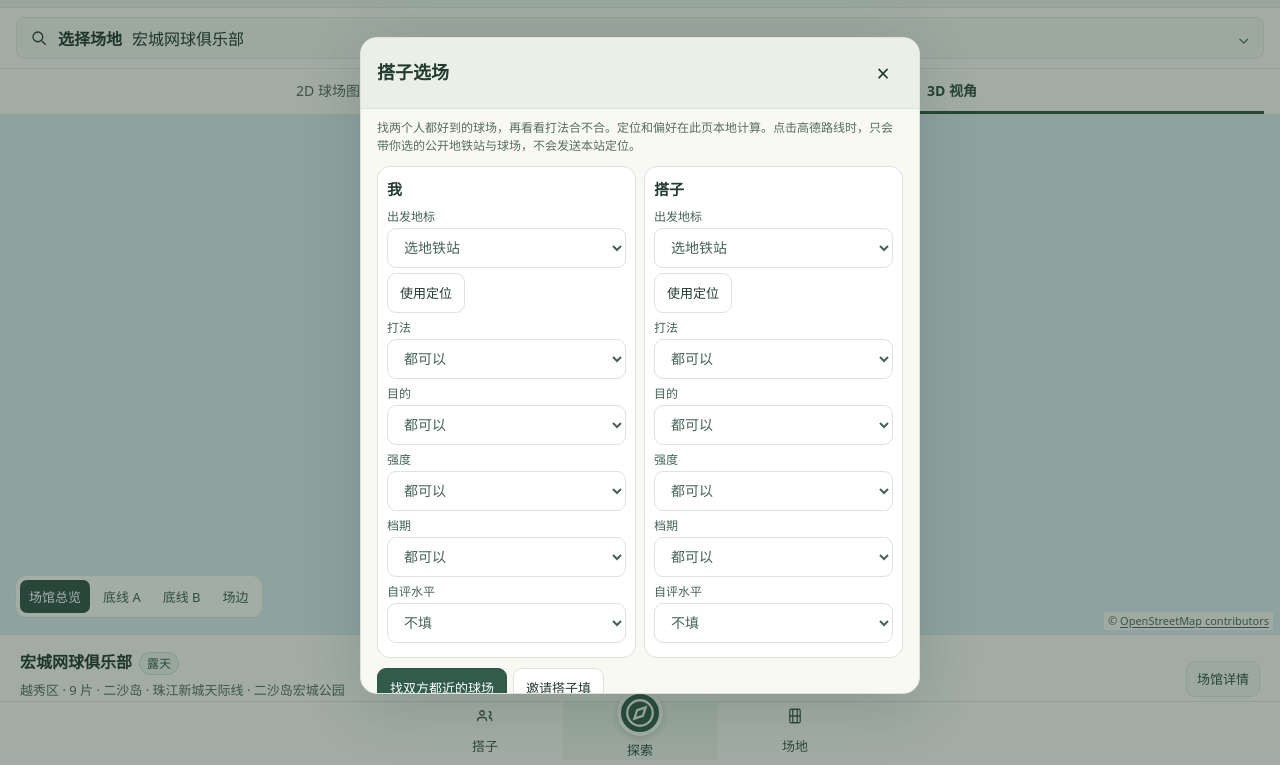
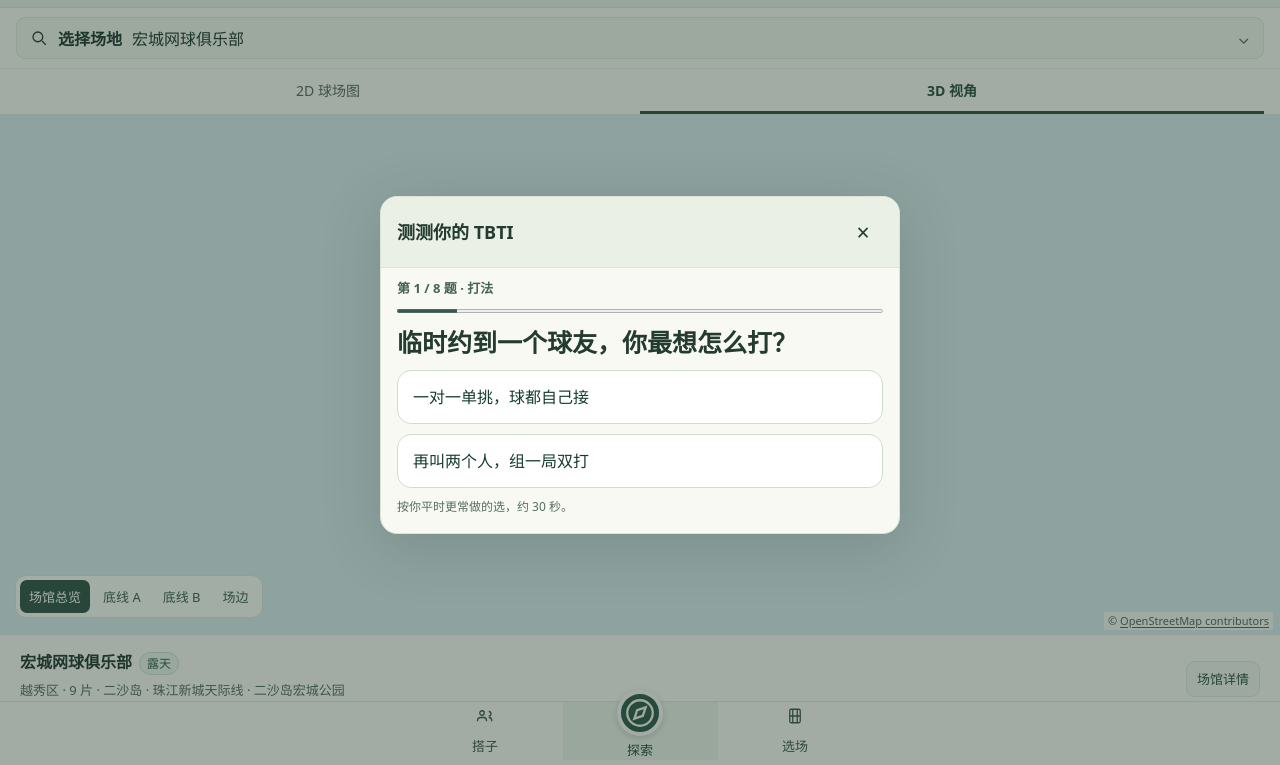
Before and after one commit to hangtumao/court-live, a plain HTML site: page index.html in a window 1280 px wide. Both pictures are taken after a click on the button "搭子". Shown: the part 35-800 px from the top of the page. Drawn offline with Linux system fonts and the light colour scheme; no server answers.

Commit message:
Split the eight-question TBTI quiz from two-player court selection

```diff
--- a/buddy.js
+++ b/buddy.js
@@ -74,7 +74,53 @@ const u=new URL('.',location.href),h=new URLSearchParams();
 function add(readout,i){if(readout.station)h.set('a'+i,readout.station);else if(readout.loc)h.set('a'+i,snap(readout.loc));if(!/^_+$/.test(readout.p))h.set('p'+i,readout.p);if(readout.l)h.set('l'+i,readout.l);}
 if(withReply&&invite){add(read(0),0);add(read(1),1);}else add(a,0);
 u.hash=h.toString();const input=$('buddyCopy');input.value=u.href;input.hidden=false;input.select();const note=$('buddyNote');note.textContent='复制链接发给球友，微信内也可以贴链接。';if(navigator.clipboard)navigator.clipboard.writeText(u.href).then(()=>note.textContent='链接已复制，发给球友就行。').catch(()=>{});}
-$('buddyOpen').onclick=()=>{dlg.showModal();};$('buddyRun').onclick=result;$('buddyShare').onclick=()=>share(false);$('buddyReturn').onclick=()=>share(true);$('buddyReturn').hidden=!invite||reply;$('courtPick').onclick=()=>{if($('plan').disabled)$('find').click();else{$('plan').click();$('stage').scrollIntoView({block:'nearest',behavior:'smooth'});}}; if(invite){dlg.showModal();if(reply)result()}
+$('buddyRun').onclick=result;$('buddyShare').onclick=()=>share(false);$('buddyReturn').onclick=()=>share(true);$('buddyReturn').hidden=!invite||reply; if(invite){dlg.showModal();if(reply)result()}
+
+/* Eight short situations feed the same four dimensions used for friend comparisons. */
+const qz=dialog('tbtiDlg','测测你的 TBTI','<div id="quizBody"></div>');
+qz.classList.add('tbti');
+const quizStyle=document.createElement('style');
+quizStyle.textContent='.tbti{width:min(94vw,520px)} .tbti #quizBody{display:grid;gap:10px} .tbti #quizBody>*{margin:0} .tbti h3{font-size:clamp(20px,5vw,25px);line-height:1.4} .tbti .quizStep{font-size:13px;color:#456455;font-weight:700} .tbti progress{width:100%;height:8px;accent-color:#315b4b} .tbti .quizChoice{width:100%;min-height:54px;border:1px solid #cbded1;border-radius:14px;background:#fff;text-align:left;padding:11px 15px;color:#183c31;font:inherit;line-height:1.4} .tbti .quizChoice:hover,.tbti .quizChoice[aria-pressed=true]{background:#e8f1e7;border-color:#497b61} .tbti .quizCode{font-size:42px;color:#214d3e;font-weight:800;letter-spacing:.09em} .tbti .quizTraits{display:grid;grid-template-columns:1fr 1fr;gap:8px} .tbti .quizTrait{background:#e8f1e7;border-radius:10px;padding:8px 10px;line-height:1.4} .tbti .quizTrait strong{display:block} .tbti .quizActions{display:flex;flex-wrap:wrap;gap:7px} .tbti .quizActions button{min-height:42px}';
+document.head.append(quizStyle);
+const quiz=[
+ [0,2,'临时约到一个球友，你最想怎么打？',['一对一单挑，球都自己接','再叫两个人，组一局双打']],
+ [1,2,'订到一小时，你更想怎么用？',['多球练习，把一个动作练熟','从第一球就开始计分']],
+ [2,2,'打完一场，你希望自己是什么状态？',['出点汗就好，还能一起吃饭','尽量打到尽兴，强度拉满']],
+ [3,2,'有人想和你固定约球，哪个档更好约？',['工作日下班后的晚上','周末白天或傍晚']],
+ [0,1,'最后还有二十分钟，你会选？',['再和一个人单打几局','和大家再来一轮双打']],
+ [1,1,'今天发球老失误，你更想？',['先停下练几个发球','继续比赛，在比分里调整']],
+ [2,1,'搭子比你厉害，怎么打最舒服？',['放慢一点，来回能接上就挺好','跟上他的节奏，逼自己多跑几步']],
+ [3,1,'朋友临时约球，你平时哪个时段更有空？',['周一到周五的晚上','周六或周日']],
+];
+const qbody=$('quizBody');const storeKey='court-live-tbti-v1';
+let qa=[],qi=0,qdone='';
+function validCode(v){return typeof v==='string'&&v.length===4&&[...v].every((c,i)=>axes[i].slice(1).some(x=>x[0]===c));}
+function quizScore(a){const score=[0,0,0,0];quiz.forEach(([dim,w],i)=>{score[dim]+=(a[i]===1?1:-1)*w});return score.map((n,i)=>axes[i][n>0?2:1][0]).join('');}
+function qbtn(txt,where,fn,cls='btn'){const b=el('button',txt,where);b.type='button';b.className=cls;b.onclick=fn;return b;}
+function qshow(){
+ qbody.replaceChildren();
+ if(qdone){
+   el('p','你的 TBTI',qbody).className='quizStep';
+   el('div',qdone,qbody).className='quizCode';
+   const grid=el('div','',qbody);grid.className='quizTraits';
+   [...qdone].forEach((c,i)=>{const cell=el('div',axes[i][0],grid);cell.className='quizTrait';el('strong',axes[i].find(x=>x[0]===c)[1],cell);});
+   el('p','这是球风偏好，不是能力评级；下次想怎么打，可以再测。',qbody).className='muted';
+   const row=el('div','',qbody);row.className='quizActions';
+   qbtn('带着结果去选场',row,()=>{const own=invite&&!reply?1:0;[...qdone].forEach((c,i)=>configs[own].axes[i].value=c);qz.close();dlg.showModal();},'btn primary');
+   qbtn('重测',row,()=>{qa=[];qi=0;qdone='';qshow();});
+   return;
+ }
+ const [dim,w,question,choices]=quiz[qi];
+ el('p','第 '+(qi+1)+' / '+quiz.length+' 题 · '+axes[dim][0],qbody).className='quizStep';
+ const progress=el('progress','',qbody);progress.max=quiz.length;progress.value=qi+1;progress.setAttribute('aria-label','答题进度');
+ el('h3',question,qbody);
+ choices.forEach((c,i)=>{const b=qbtn(c,qbody,()=>{qa[qi]=i;if(qi===quiz.length-1){qdone=quizScore(qa);try{localStorage.setItem(storeKey,qdone)}catch{}}else qi++;qshow();},'quizChoice');b.setAttribute('aria-pressed',String(qa[qi]===i));});
+ if(qi>0){const row=el('div','',qbody);qbtn('上一题',row,()=>{qi--;qshow();});}
+ else el('p','按你平时更常做的选，约 30 秒。',qbody).className='muted';
+}
+$('buddyOpen').onclick=()=>{if(!qdone)try{const c=localStorage.getItem(storeKey);if(validCode(c))qdone=c}catch{}qshow();qz.showModal();};
+$('courtPick').onclick=()=>{dlg.showModal();};
+
 const coverage=dialog('coverageDlg','全市球场分布','<p class="muted">已识别到的网球场面数，颜色越深数量越多，不等于订场热度。</p><div id="coverageRows" style="display:grid;gap:10px"></div><p class="muted"><a href="https://guangdong.tianditu.gov.cn/guangzhou/StandardMap/index.html" target="_blank" rel="noopener">广州标准地图 ↗</a> · <a href="https://tennismap.cn/courts/map" target="_blank" rel="noopener">外部订场地图 ↗</a></p>');
 const cnt={'番禺区':167,'天河区':94,'南沙区':44,'黄埔区':32,'增城区':30,'海珠区':28,'白云区':22,'越秀区':19,'荔湾区':12,'从化区':5,'花都区':4};
 for(const [k,v] of Object.entries(cnt)){const y=el('div','',$('coverageRows'));y.className='heatRow';el('span',k,y);const z=el('span','',y),b=el('i','',z);b.style.width=(10+Math.sqrt(v/167)*90)+'%';b.style.backgroundColor='hsl('+Math.round(35-24*Math.sqrt(v/167))+' 65% '+Math.round(83-38*Math.sqrt(v/167))+'%)';el('span',v+' 面',y);}
--- a/index.html
+++ b/index.html
@@ -47,7 +47,7 @@ body{padding-bottom:calc(76px + env(safe-area-inset-bottom,0px))}
 <section id="detail" class="detail" aria-live="polite"></section>
 <section id="photo" class="photo" hidden></section>
 <footer class="sources" style="margin:12px 16px">Hangtumao · 场馆精选 ｜ <a href="./SOURCES.html">资料与署名</a></footer></main>
-<nav class="dock" aria-label="快捷导航"><button id="buddyOpen"><svg viewBox="0 0 24 24" aria-hidden="true" fill="none" stroke="currentColor" stroke-width="1.7"><circle cx="8" cy="8" r="3"/><path d="M2 19v-1a4 4 0 0 1 4-4h4a4 4 0 0 1 4 4v1m3-13a3 3 0 0 1 0 6m0 2a4 4 0 0 1 4 4v1"/></svg>搭子</button><button id="photoTab" hidden style="display:none!important"><svg aria-hidden="true" viewBox="0 0 24 24" fill="none" stroke="currentColor" stroke-width="1.6"><rect x="3" y="6" width="18" height="14" rx="2"/><path d="M9 6l2-3h3l2 3"/><circle cx="12" cy="13" r="3"/></svg>实拍</button><button id="exploreTab" class="on"><svg aria-hidden="true" viewBox="0 0 24 24" fill="none" stroke="currentColor" stroke-width="1.6"><circle cx="12" cy="12" r="9"/><path d="m16 8-2 6-6 2 2-6z"/></svg>探索</button><button id="courtPick"><svg viewBox="0 0 24 24" aria-hidden="true" fill="none" stroke="currentColor" stroke-width="1.7"><rect x="5" y="3" width="14" height="18" rx="2"/><path d="M5 12h14M9 3v18M15 3v18"/></svg>场地</button></nav>
+<nav class="dock" aria-label="快捷导航"><button id="buddyOpen"><svg viewBox="0 0 24 24" aria-hidden="true" fill="none" stroke="currentColor" stroke-width="1.7"><circle cx="8" cy="8" r="3"/><path d="M2 19v-1a4 4 0 0 1 4-4h4a4 4 0 0 1 4 4v1m3-13a3 3 0 0 1 0 6m0 2a4 4 0 0 1 4 4v1"/></svg>搭子</button><button id="photoTab" hidden style="display:none!important"><svg aria-hidden="true" viewBox="0 0 24 24" fill="none" stroke="currentColor" stroke-width="1.6"><rect x="3" y="6" width="18" height="14" rx="2"/><path d="M9 6l2-3h3l2 3"/><circle cx="12" cy="13" r="3"/></svg>实拍</button><button id="exploreTab" class="on"><svg aria-hidden="true" viewBox="0 0 24 24" fill="none" stroke="currentColor" stroke-width="1.6"><circle cx="12" cy="12" r="9"/><path d="m16 8-2 6-6 2 2-6z"/></svg>探索</button><button id="courtPick"><svg viewBox="0 0 24 24" aria-hidden="true" fill="none" stroke="currentColor" stroke-width="1.7"><rect x="5" y="3" width="14" height="18" rx="2"/><path d="M5 12h14M9 3v18M15 3v18"/></svg>选场</button></nav>
 <dialog id="explore" aria-labelledby="pickerTitle"><div class="dialog-head"><h2 id="pickerTitle">选择场地</h2><button type="button" id="closePicker" aria-label="关闭">×</button></div><div class="dialog-body">
 <div class="search-row"><input id="search" class="lookup" aria-label="搜索场馆或地址" type="search" placeholder="搜索场馆或地址" autocomplete="off"><button class="btn" id="coverageOpen" type="button">全市分布</button></div><div class="filters"><label>地区<select id="exploreRegion" disabled><option>广东省</option></select></label><label>城市<select id="exploreCity" disabled><option>广州市</option></select></label><label>行政区<select id="exploreDistrict"><option value="">全部</option></select></label></div><div class="court-types" id="courtTypes" aria-label="场地类型"></div><div id="results" class="rows"></div></div></dialog>
-<script src="./city2d-data.js?v=2" defer></script><script src="./court-fit.js?v=21" defer></script><script src="./venue-context-roster.js?v=21" defer></script><script src="./venue-premium-plans.js?v=21" defer></script><script src="./venue-guide.js?v=21" defer></script><script src="./city2d.js?v=22" defer></script><script src="./buddy.js?v=2" defer></script></body></html>
+<script src="./city2d-data.js?v=2" defer></script><script src="./court-fit.js?v=21" defer></script><script src="./venue-context-roster.js?v=21" defer></script><script src="./venue-premium-plans.js?v=21" defer></script><script src="./venue-guide.js?v=21" defer></script><script src="./city2d.js?v=22" defer></script><script src="./buddy.js?v=3" defer></script></body></html>
```
